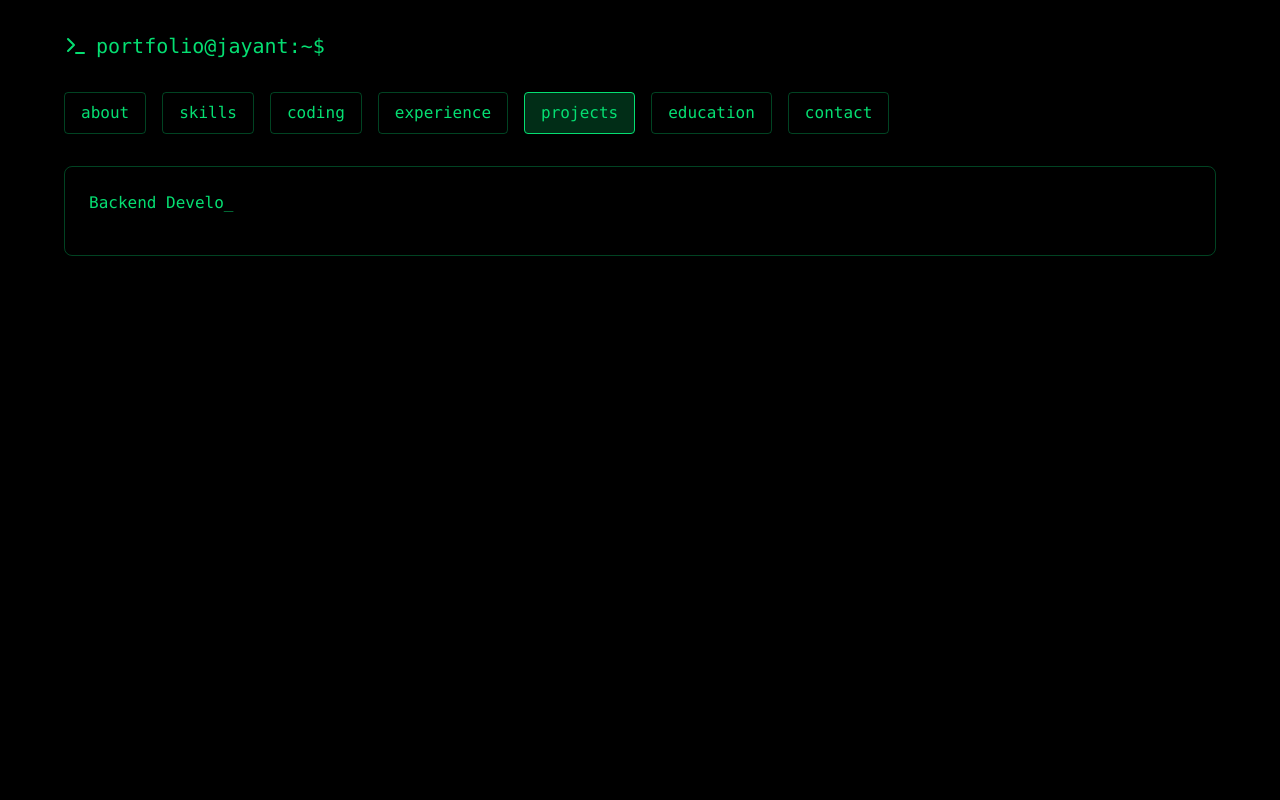
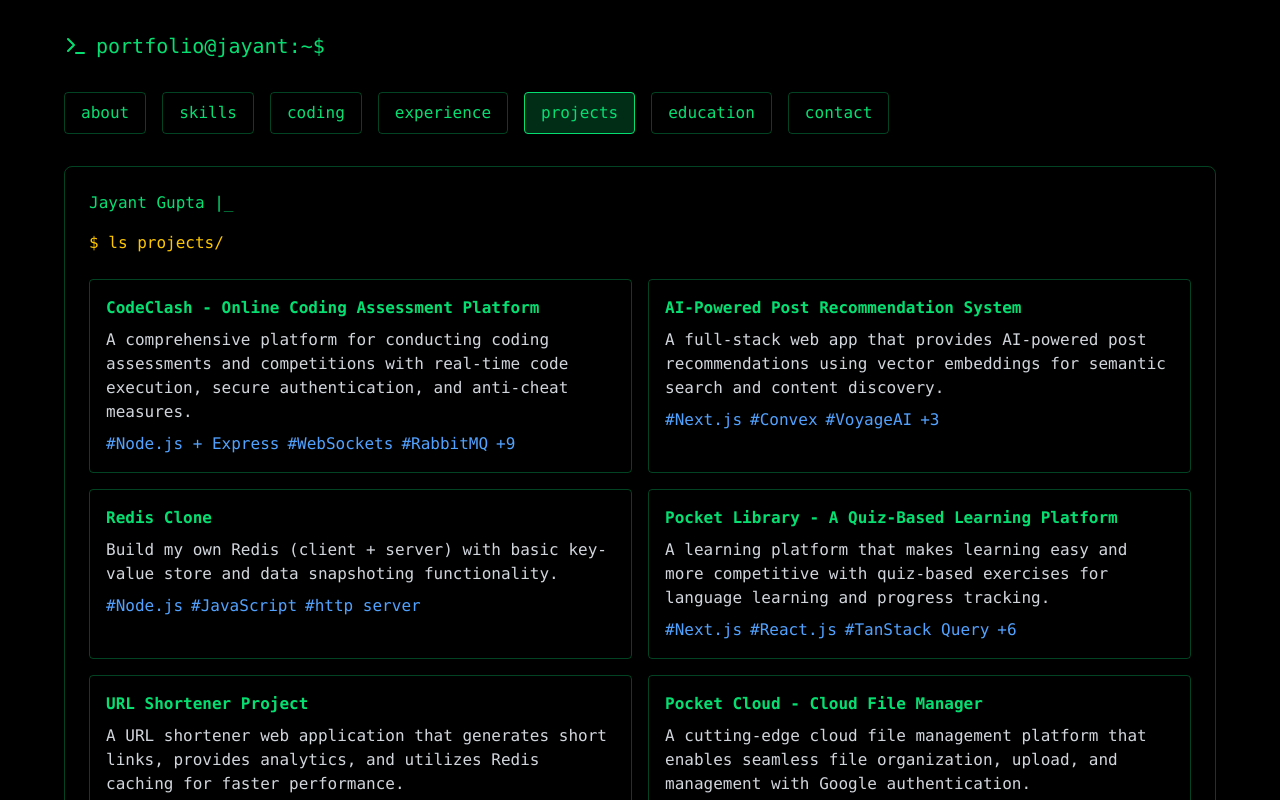
Before and after one commit to Jayant-001/Personal-Portfolio, a React (Vite) app: page / in a window 1280 px wide. Shown: the top 800 px of the page. Built offline with nearby package versions, Linux system fonts and the light colour scheme.

Commit message:
Update about

```diff
--- a/src/pages/PortfolioPage.tsx
+++ b/src/pages/PortfolioPage.tsx
@@ -31,7 +31,7 @@ const PortfolioPage = () => {
     "Loading profile...",
     "Initializing skills database...",
     "Connecting to experience server...",
-    "Backend Developer | Java | MERN | GenAI",
+    "Jayant Gupta | Full Stack Backend Developer | Competitive Coder | Java | MERN | GenAI",
   ];
 
   useEffect(() => {
@@ -366,7 +366,7 @@ const PortfolioPage = () => {
             <span className="animate-pulse">_</span>
           </p>
 
-          {currentCommand >= commands.length &&
+          {currentCommand >= commands.length - 1 &&
             sections[activeSection as keyof typeof sections]}
         </div>
       </div>
```
